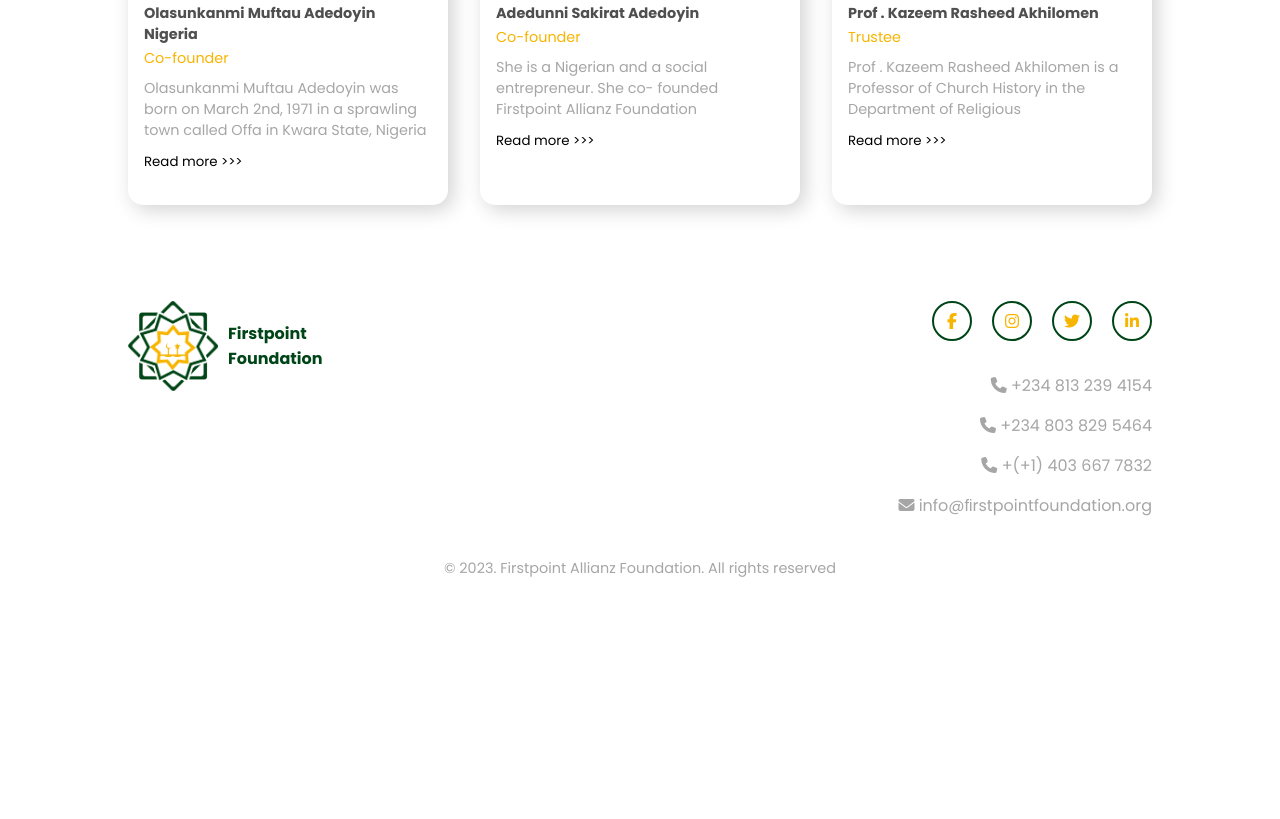
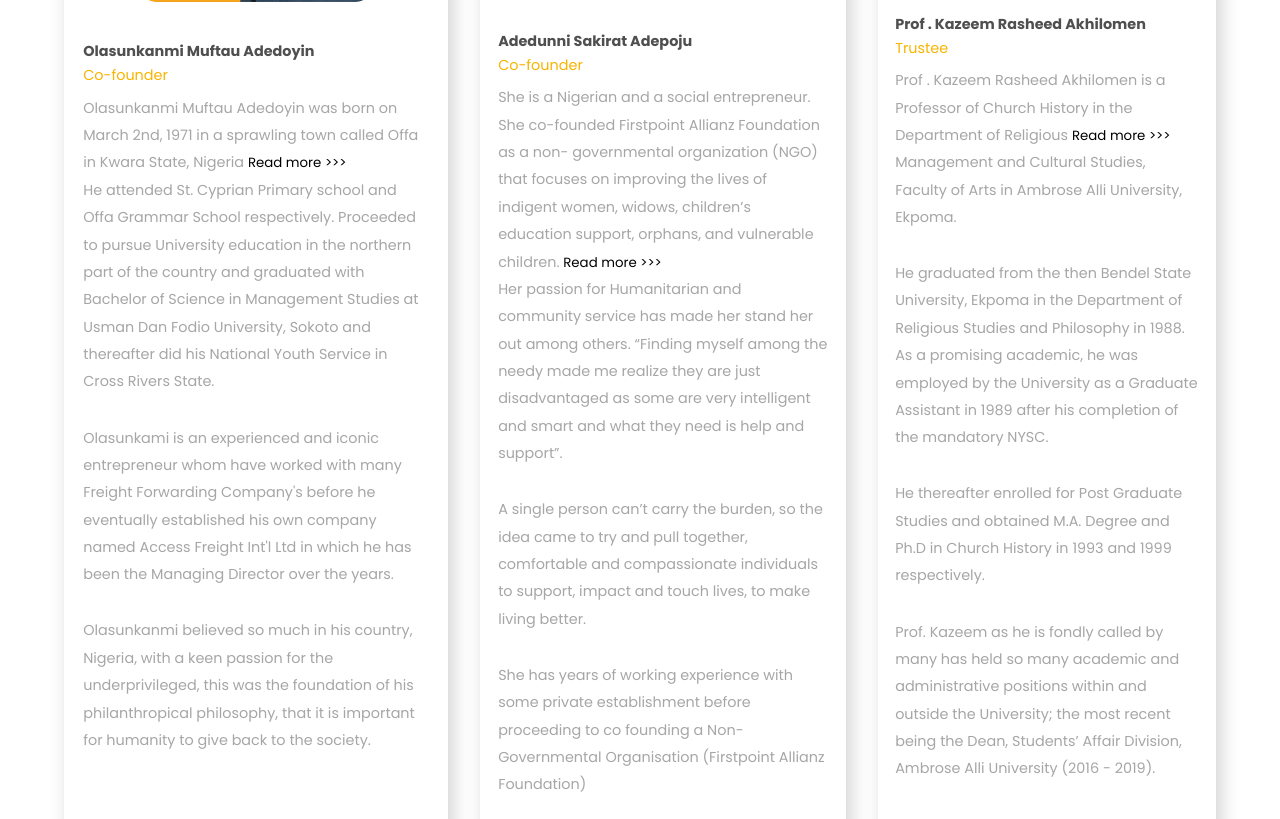
Before and after one commit to victorskydotdev/firstpoint, an Eleventy site: page src/about.njk in a window 1280 px wide. Shown: the part 2301-3120 px from the top of the page. Before the commit the page ends 2889 px from the top, so only its background shows below. Built offline with nearby package versions, Linux system fonts and the light colour scheme; Eleventy itself is replaced by a stand-in of ours; files that its build step writes are made by us from their sources.

Commit message:
made some copy modification

```diff
--- a/public/js/app.js
+++ b/public/js/app.js
@@ -1,6 +1,7 @@
 const burgerBtn = document.querySelector('.hamburger-menu');
 const nav = document.querySelector('.navbar');
 const navCloseBtn = document.querySelector('.hamburger-close');
+const readMore = document.querySelectorAll('.readmore-btn');
 
 burgerBtn.addEventListener('click', () => {
 	nav.style.display = 'flex';
@@ -13,3 +14,41 @@ navCloseBtn.addEventListener('click', () => {
 	burgerBtn.classList.remove('hidden');
 	navCloseBtn.style.display = 'none';
 });
+
+const expandProfile = () => {
+	const readMoreOne = document.querySelector('.readmore-btn1');
+	for (let i = 0; i < readMore.length; i++) {
+		readMore[0].addEventListener('click', () => {
+			const expandedRead1 = document.querySelector('.expanded-read1');
+
+			expandedRead1.classList.add('readmore-active');
+			readMore[0].style.display = 'none';
+
+			const active = document.querySelector('.readmore-active');
+
+			if (active) {
+				const profileBox = document.querySelectorAll('.profile');
+
+				for (let i = 0; i < profileBox.length; i += 1) {
+					profileBox[0].classList.add('height');
+				}
+			}
+		});
+
+		readMore[1].addEventListener('click', () => {
+			const expandedRead2 = document.querySelector('.expanded-read2');
+
+			expandedRead2.classList.add('readmore-active');
+			readMore[1].style.display = 'none';
+		});
+
+		readMore[2].addEventListener('click', () => {
+			const expandedRead3 = document.querySelector('.expanded-read3');
+
+			expandedRead3.classList.add('readmore-active');
+			readMore[2].style.display = 'none';
+		});
+	}
+};
+
+expandProfile();
--- a/src/about.njk
+++ b/src/about.njk
@@ -98,42 +98,40 @@ layout: 'base.njk'
 			<img src="/assets/team-member1.jpeg" alt="" />
 
 			<div class="member-details">
-				<h4 class="name">Olasunkanmi Muftau Adedoyin Nigeria</h4>
+				<h4 class="name">Olasunkanmi Muftau Adedoyin</h4>
 
 				<div class="designation">Co-founder</div>
 
-				<p>
+				<span class="profile">
 					Olasunkanmi Muftau Adedoyin was born on March 2nd, 1971 in a sprawling
 					town called Offa in Kwara State, Nigeria
-				</p>
-
 					<button class="readmore-btn">Read more >>></button>
 
-				<div class="readmore">
-					<p>
-						He attended St. Cyprian Primary school and Offa Grammar School
+					<span class="expanded-read1">
+						<span class="readmore-profile"
+							>He attended St. Cyprian Primary school and Offa Grammar School
 							respectively. Proceeded to pursue University education in the
-						northern part of the country and graduated with Bachelor of Science
-						in Management Studies at Usman Dan Fodio University, Sokoto and
-						thereafter did his National Youth Service in Cross Rivers State.
-					</p>
-
-					<p>
+							northern part of the country and graduated with Bachelor of
+							Science in Management Studies at Usman Dan Fodio University,
+							Sokoto and thereafter did his National Youth Service in Cross
+							Rivers State.</span
+						>
+						<span class="readmore-profile">
 							Olasunkami is an experienced and iconic entrepreneur whom have
 							worked with many Freight Forwarding Company's before he eventually
-						established his own company named Access Freight Int'l Ltd in which
-						he has been the Managing Director over the years.
-					</p>
+							established his own company named Access Freight Int'l Ltd in
+							which he has been the Managing Director over the years.
+						</span>
 
-					<p>
+						<span class="readmore-profile">
 							Olasunkanmi believed so much in his country, Nigeria, with a keen
 							passion for the underprivileged, this was the foundation of his
 							philanthropical philosophy, that it is important for humanity to
 							give back to the society.
-					</p>
-
+						</span>
+					</span>
 					<button class="collapse">Collapse</button>
-				</div>
+				</span>
 			</div>
 		</div>
 
@@ -142,42 +140,38 @@ layout: 'base.njk'
 			<img src="/assets/team-member2.jpeg" alt="" />
 
 			<div class="member-details">
-				<h4 class="name">Adedunni Sakirat Adedoyin</h4>
+				<h4 class="name">Adedunni Sakirat Adepoju</h4>
 
 				<div class="designation">Co-founder</div>
 
-				<p>
-					She is a Nigerian and a social entrepreneur. She co- founded
-					Firstpoint Allianz Foundation
-				</p>
-
+				<span class="profile">
+					She is a Nigerian and a social entrepreneur. She co-founded Firstpoint
+					Allianz Foundation as a non- governmental organization (NGO) that
+					focuses on improving the lives of indigent women, widows, children’s
+					education support, orphans, and vulnerable children.
 					<button class="readmore-btn">Read more >>></button>
 
-				<div class="readmore">
-					<p>
-						as a non- governmental organization (NGO) that focuses on improving
-						the lives of indigent women, widows, children’s education support,
-						orphans, and vulnerable children.
-					</p>
+					<span class="expanded-read2">
+						<span class="readmore-profile"
+							>Her passion for Humanitarian and community service has made her
+							stand her out among others. “Finding myself among the needy made
+							me realize they are just disadvantaged as some are very
+							intelligent and smart and what they need is help and
+							support”.</span
+						>
+						<span class="readmore-profile">
+							A single person can’t carry the burden, so the idea came to try
+							and pull together, comfortable and compassionate individuals to
+							support, impact and touch lives, to make living better.
+						</span>
 
-					<p>
-						Her passion for Humanitarian and community service has made her
-						stand her out among others. “Finding myself among the needy made me
-						realize they are just disadvantaged as some are very intelligent and
-						smart and what they need is help and support”. A single person can’t
-						carry the burden, so the idea came to try and pull together,
-						comfortable and compassionate individuals to support, impact and
-						touch lives, to make living better.
-					</p>
-
-					<p>
-						She has years of working experience with some private establishment
-						before proceeding to co founding a Non-Governmental Organisation
-						(Firstpoint Allianz Foundation)
-					</p>
-
-					<button class="collapse">Collapse</button>
-				</div>
+						<span class="readmore-profile">
+							She has years of working experience with some private
+							establishment before proceeding to co founding a Non-Governmental
+							Organisation (Firstpoint Allianz Foundation)
+						</span>
+					</span>
+				</span>
 			</div>
 		</div>
 
@@ -190,39 +184,38 @@ layout: 'base.njk'
 
 				<div class="designation">Trustee</div>
 
-				<p>
+				<span class="profile">
 					Prof . Kazeem Rasheed Akhilomen is a Professor of Church History in
 					the Department of Religious
-				</p>
-
 					<button class="readmore-btn">Read more >>></button>
 
-				<div class="readmore">
-					<p>
-						Management and Cultural Studies, Faculty of Arts in Ambrose Alli
-						University, Ekpoma.
-					</p>
-					<p>
+					<span class="expanded-read3">
+						<span class="readmore-profile"
+							>Management and Cultural Studies, Faculty of Arts in Ambrose Alli
+							University, Ekpoma.</span
+						>
+
+						<span class="readmore-profile">
 							He graduated from the then Bendel State University, Ekpoma in the
 							Department of Religious Studies and Philosophy in 1988. As a
-						promising academic, he was employed by the University as a Graduate
-						Assistant in 1989 after his completion of the mandatory NYSC.
-					</p>
+							promising academic, he was employed by the University as a
+							Graduate Assistant in 1989 after his completion of the mandatory
+							NYSC.
+						</span>
 
-					<p>
+						<span class="readmore-profile">
 							He thereafter enrolled for Post Graduate Studies and obtained M.A.
 							Degree and Ph.D in Church History in 1993 and 1999 respectively.
-					</p>
+						</span>
 
-					<p>
+						<span class="readmore-profile">
 							Prof. Kazeem as he is fondly called by many has held so many
 							academic and administrative positions within and outside the
 							University; the most recent being the Dean, Students’ Affair
 							Division, Ambrose Alli University (2016 - 2019).
-					</p>
-
-					<button class="collapse">Collapse</button>
-				</div>
+						</span>
+					</span>
+				</span>
 			</div>
 		</div>
 	</div>
--- a/src/index.njk
+++ b/src/index.njk
@@ -64,8 +64,8 @@ layout: 'base.njk'
 
 		<p class="snippet-text">
 			Firstpoint Allianz Foundation, is the leading heart and mind charity for
-			the und eged erprivil especially women and children. We are c ed to giving
-			every underprivileged ommitt woman and y oice.
+			the underprivileged, especially women and children. We are committed to
+			giving every underprivileged woman and young girl a voice.
 		</p>
 
 		<a href="/about" class="button">Learn more >>>></a>
--- a/src/js/app.js
+++ b/src/js/app.js
@@ -1,6 +1,7 @@
 const burgerBtn = document.querySelector('.hamburger-menu');
 const nav = document.querySelector('.navbar');
 const navCloseBtn = document.querySelector('.hamburger-close');
+const readMore = document.querySelectorAll('.readmore-btn');
 
 burgerBtn.addEventListener('click', () => {
 	nav.style.display = 'flex';
@@ -13,3 +14,41 @@ navCloseBtn.addEventListener('click', () => {
 	burgerBtn.classList.remove('hidden');
 	navCloseBtn.style.display = 'none';
 });
+
+const expandProfile = () => {
+	const readMoreOne = document.querySelector('.readmore-btn1');
+	for (let i = 0; i < readMore.length; i++) {
+		readMore[0].addEventListener('click', () => {
+			const expandedRead1 = document.querySelector('.expanded-read1');
+
+			expandedRead1.classList.add('readmore-active');
+			readMore[0].style.display = 'none';
+
+			const active = document.querySelector('.readmore-active');
+
+			if (active) {
+				const profileBox = document.querySelectorAll('.profile');
+
+				for (let i = 0; i < profileBox.length; i += 1) {
+					profileBox[0].classList.add('height');
+				}
+			}
+		});
+
+		readMore[1].addEventListener('click', () => {
+			const expandedRead2 = document.querySelector('.expanded-read2');
+
+			expandedRead2.classList.add('readmore-active');
+			readMore[1].style.display = 'none';
+		});
+
+		readMore[2].addEventListener('click', () => {
+			const expandedRead3 = document.querySelector('.expanded-read3');
+
+			expandedRead3.classList.add('readmore-active');
+			readMore[2].style.display = 'none';
+		});
+	}
+};
+
+expandProfile();
--- a/src/scss/_out-team.scss
+++ b/src/scss/_out-team.scss
@@ -49,26 +49,38 @@
 					font-size: 0.9rem;
 				}
 
-				p {
+				.profile {
 					color: $body-paragraph-text-color;
 					font-size: 0.9rem;
 					margin-bottom: 0.5em;
-				}
+					line-height: 1.9;
 
 					.readmore-btn {
 						background: transparent;
 						border: none;
 						font-family: $font-family;
 						cursor: pointer;
+						// display: none;
 					}
 
-				.readmore {
+					// .expanded-read1,
+					// .expanded-read2,
+					// .expanded-read3 {
+					// 	// display: none;
+
+					// }
+
+					.readmore-active {
+						display: block;
+					}
+
+					.readmore-profile {
+						margin-bottom: 2em;
+						display: inline-block !important;
+					}
+
+					.collapse {
 						display: none;
-					p {
-						margin-bottom: 1em;
-						color: $body-paragraph-text-color;
-						font-size: 0.9rem;
-						line-height: 1.9;
 					}
 				}
 			}
@@ -79,13 +91,17 @@
 		}
 
 		@media screen and (min-width: 62em) {
-			display: grid;
-			grid-template-columns: repeat(3, 1fr);
-			width: 80%;
+			display: flex;
+			// grid-template-columns: repeat(3, 1fr);
+			width: 90%;
+
+			.team-member-wrap {
+				flex-basis: auto;
+			}
 		}
 	}
 }
 
-.readmore-active {
-	display: block;
+.height {
+	max-height: 400 !important;
 }
```
Also changed, not shown: public/about/index.html, public/css/main.css, public/index.html, src/css/main.css, 1 other file. Lines whose indentation alone changed are shown as unchanged.
